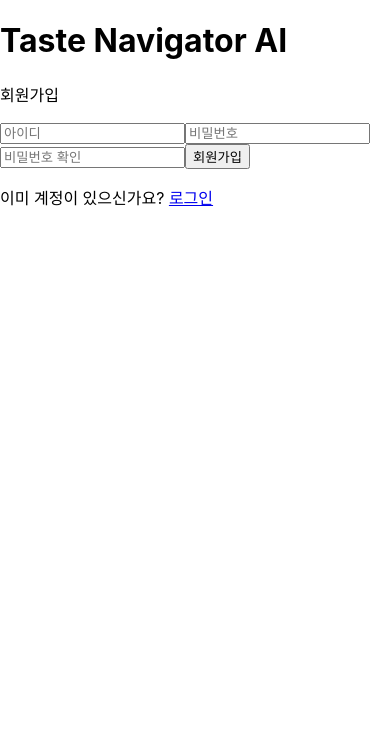
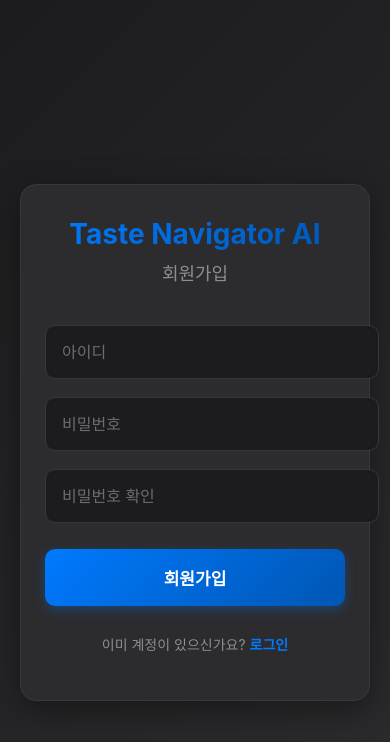
Before and after one commit to food-recommendation-service/Chop-Chop, a React (Create React App) app in the folder frontend/: page /register in a window 390 px wide. Shown: the top 742 px of the page. Built offline with nearby package versions, Linux system fonts and the light colour scheme; no server answers.

Commit message:
feat: 로그인/회원가입 UI 개선 및 브랜딩 업데이트

```diff
--- a/frontend/public/index.html
+++ b/frontend/public/index.html
@@ -1,4 +1,4 @@
-<!DOCTYPE html>
+<!doctype html>
 <html lang="en">
   <head>
     <meta charset="utf-8" />
@@ -24,7 +24,7 @@
       work correctly both with client-side routing and a non-root public URL.
       Learn how to configure a non-root public URL by running `npm run build`.
     -->
-    <title>React App</title>
+    <title>Chop-Chop - AI 맛집 추천 서비스</title>
   </head>
   <body>
     <noscript>You need to enable JavaScript to run this app.</noscript>
--- a/frontend/src/pages/App.js
+++ b/frontend/src/pages/App.js
@@ -25,23 +25,23 @@ const circleOptions = {
 
 // 태그 리스트 (한국어)
 const TAGS = [
-  "맛집",
   "카페",
   "술집",
-  "베이커리",
+  "베이커리", // 업종
+  "한식",
   "이탈리안",
   "일식",
   "중식",
   "멕시칸",
-  "인도요리",
+  "인도요리", // 음식
   "파인다이닝",
   "가성비",
-  "뷰맛집",
-  "아늑한",
-  "활기찬",
-  "로맨틱",
-  "단체",
+  "브런치",
+  "뷔페", // 특성
   "혼밥",
+  "데이트",
+  "조용한",
+  "야외석", // 용도/분위기
 ];
 
 function App() {
@@ -135,7 +135,7 @@ function App() {
 
       <aside className="sidebar">
         <header className="header">
-          <h1 className="title">Taste Navigator AI</h1>
+          <h1 className="title">Chop-Chop</h1>
           <p className="subtitle">AI 맛집 추천 서비스</p>
         </header>
 
--- a/frontend/src/pages/Auth.css
+++ b/frontend/src/pages/Auth.css
@@ -0,0 +1,133 @@
+.auth-container {
+  display: flex;
+  justify-content: center;
+  align-items: center;
+  min-height: 100vh;
+  background: linear-gradient(135deg, #1c1c1e 0%, #2c2c2e 100%);
+  padding: 20px;
+}
+
+.auth-box {
+  background-color: #2c2c2e;
+  padding: 48px 40px;
+  border-radius: 16px;
+  box-shadow: 0 8px 32px rgba(0, 0, 0, 0.4);
+  width: 100%;
+  max-width: 420px;
+  border: 1px solid #38383a;
+}
+
+.auth-title {
+  font-size: 32px;
+  font-weight: 700;
+  color: #fff;
+  text-align: center;
+  margin: 0 0 8px 0;
+  background: linear-gradient(135deg, #007aff 0%, #0056b3 100%);
+  -webkit-background-clip: text;
+  -webkit-text-fill-color: transparent;
+  background-clip: text;
+}
+
+.auth-subtitle {
+  font-size: 18px;
+  color: #8d8d92;
+  text-align: center;
+  margin: 0 0 40px 0;
+  font-weight: 500;
+}
+
+.error-message {
+  background-color: rgba(255, 59, 48, 0.15);
+  color: #ff3b30;
+  padding: 14px;
+  border-radius: 10px;
+  margin-bottom: 20px;
+  font-size: 14px;
+  text-align: center;
+  border: 1px solid rgba(255, 59, 48, 0.3);
+}
+
+.auth-form {
+  display: flex;
+  flex-direction: column;
+  gap: 18px;
+}
+
+.auth-input {
+  width: 100%;
+  padding: 16px;
+  border-radius: 10px;
+  border: 1px solid #38383a;
+  background-color: #1c1c1e;
+  color: #fff;
+  font-size: 16px;
+  font-family: inherit;
+  transition: all 0.2s ease;
+}
+
+.auth-input::placeholder {
+  color: #6c6c70;
+}
+
+.auth-input:focus {
+  outline: none;
+  border-color: #007aff;
+  box-shadow: 0 0 0 4px rgba(0, 122, 255, 0.1);
+  background-color: #242426;
+}
+
+.auth-button {
+  width: 100%;
+  padding: 16px;
+  background: linear-gradient(135deg, #007aff 0%, #0056b3 100%);
+  color: #fff;
+  border: none;
+  border-radius: 10px;
+  font-size: 17px;
+  font-weight: 600;
+  cursor: pointer;
+  transition: all 0.2s ease;
+  margin-top: 8px;
+  box-shadow: 0 4px 12px rgba(0, 122, 255, 0.3);
+}
+
+.auth-button:hover {
+  transform: translateY(-1px);
+  box-shadow: 0 6px 16px rgba(0, 122, 255, 0.4);
+}
+
+.auth-button:active {
+  transform: translateY(0);
+  box-shadow: 0 2px 8px rgba(0, 122, 255, 0.3);
+}
+
+.auth-link {
+  text-align: center;
+  color: #8d8d92;
+  font-size: 14px;
+  margin-top: 28px;
+}
+
+.auth-link a {
+  color: #007aff;
+  text-decoration: none;
+  font-weight: 600;
+  transition: color 0.2s;
+}
+
+.auth-link a:hover {
+  color: #0056b3;
+  text-decoration: underline;
+}
+
+/* 반응형 */
+@media (max-width: 480px) {
+  .auth-box {
+    padding: 32px 24px;
+  }
+
+  .auth-title {
+    font-size: 28px;
+  }
+}
```
